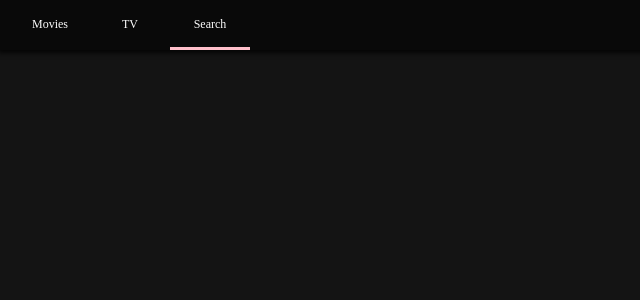
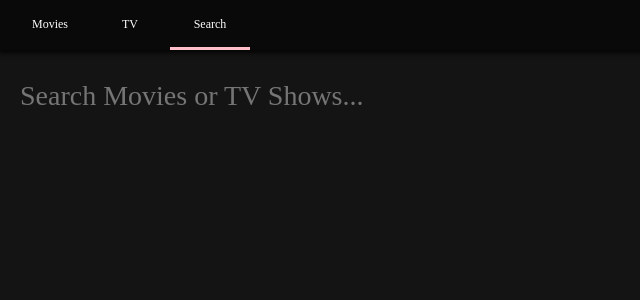
Before and after one commit to kimyeongseo/movie_web, a React (Create React App) app: page /search in a window 1280 px wide. Shown: the top 300 px of the page, without its empty margins (0-640 px from the left). Built offline with nearby package versions, Linux system fonts and the light colour scheme.

Commit message:
SearchPresenter Component

```diff
--- a/src/Routes/Search/SearchPresenter.js
+++ b/src/Routes/Search/SearchPresenter.js
@@ -1,6 +1,23 @@
 import React from "react";
 import PropTypes from "prop-types";
 import styled from "styled-components";
+import Loader from "components/Loader";
+import Section from "components/Section";
+
+const Container = styled.div`
+  padding: 0px 20px;
+`;
+
+const Form = styled.form`
+  margin-bottom: 50px;
+  width: 100%;
+`;
+
+const Input = styled.input`
+  all: unset;
+  font-size: 28px;
+  width: 100%;
+`;
 
 const SearchPresenter = ({
   movieResults,
@@ -9,7 +26,38 @@
   searchTerm,
   handleSubmit,
   error,
-}) => null;
+  updateTerm,
+}) => (
+  <Container>
+    <Form onSubmit={handleSubmit}>
+      <Input
+        placeholder="Search Movies or TV Shows..."
+        value={searchTerm}
+        onChange={updateTerm}
+      />
+    </Form>
+    {loading ? (
+      <Loader />
+    ) : (
+      <>
+        {movieResults && movieResults.length > 0 && (
+          <Section title="Movie Results">
+            {movieResults.map((movie) => (
+              <span key={movie.id}>{movie.title}</span>
+            ))}
+          </Section>
+        )}
+        {tvResults && tvResults.length > 0 && (
+          <Section title="TV Show Results">
+            {tvResults.map((show) => (
+              <span key={show.id}>{show.name}</span>
+            ))}
+          </Section>
+        )}
+      </>
+    )}
+  </Container>
+);
 
 SearchPresenter.propTypes = {
   movieResults: PropTypes.array,
@@ -18,6 +66,7 @@
   searchTerm: PropTypes.string,
   loading: PropTypes.bool.isRequired,
   handleSubmit: PropTypes.func.isRequired,
+  updateTerm: PropTypes.func.isRequired,
 };
 
 export default SearchPresenter;
```
